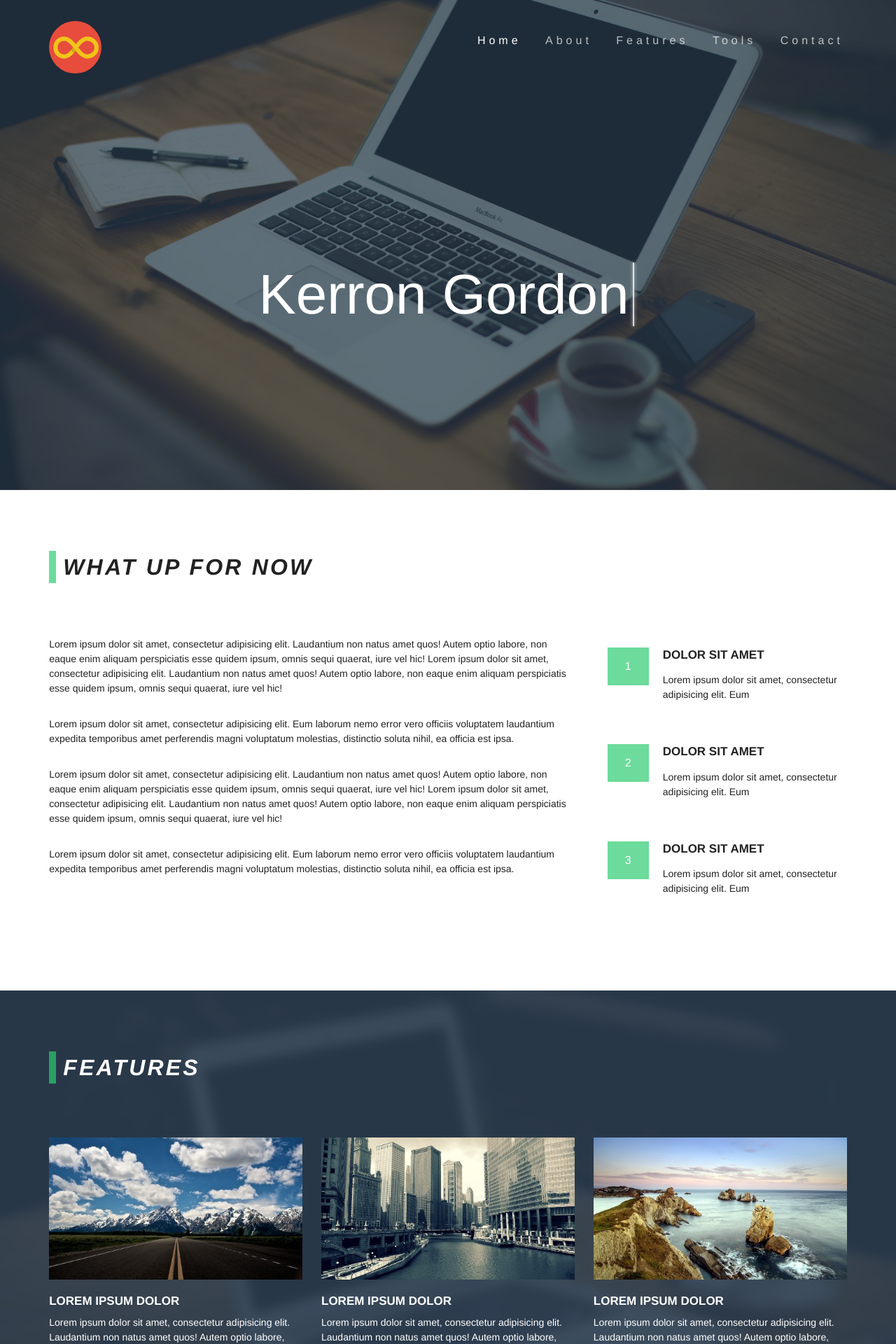
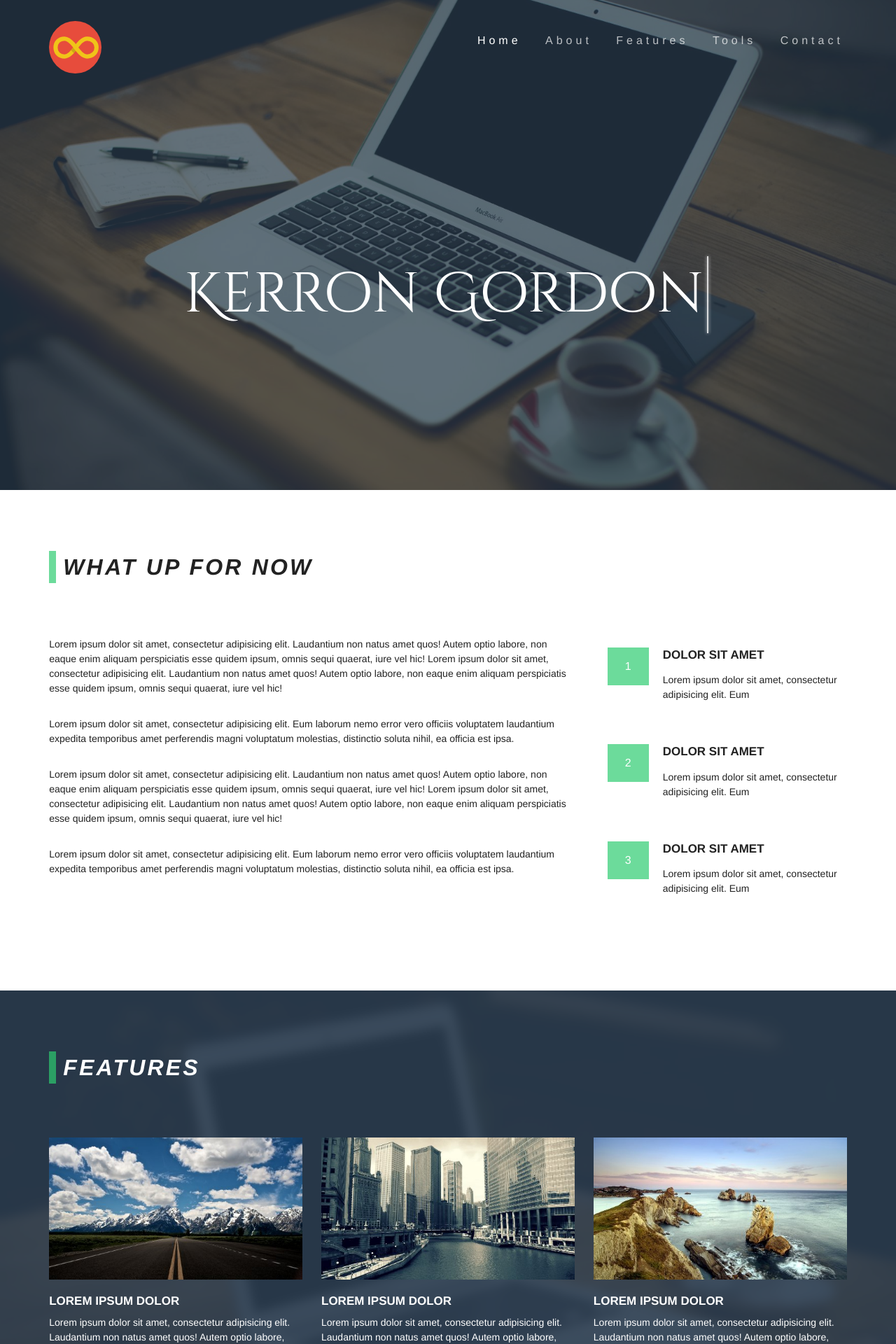
Before and after one commit to kerrongordon/kerrrongordon-jekyll-old, a Jekyll site: the page built from index.html, in a window 1280 px wide. Shown: the top 1920 px of the page at 70% size. Built offline with Jekyll 4.4.1, drawn with Linux system fonts in a browser that asks for light colours.

Commit message:
update font on home h1 to Cinzel Decorative

```diff
--- a/_includes/head.html
+++ b/_includes/head.html
@@ -7,6 +7,7 @@
     <meta name="description" content="{{ site.description }}">
 
 	<link href='http://fonts.googleapis.com/css?family=Open+Sans:400italic,700italic,700,600,400' rel='stylesheet' type='text/css'>
+	<link href='http://fonts.googleapis.com/css?family=Cinzel+Decorative:400,700,900' rel='stylesheet' type='text/css'>
     <link rel="stylesheet" href="{{ "/css/main.css" | prepend: site.baseurl }}">
     <link rel="canonical" href="{{ page.url | replace:'index.html','' | prepend: site.baseurl | prepend: site.url }}">
     <script src="{{ site.baseurl }}/js/wow.min.js"></script>
--- a/_sass/_home.scss
+++ b/_sass/_home.scss
@@ -36,6 +36,7 @@
 		z-index: 2;
 
 		h1 {
+			font-family: 'Cinzel Decorative', cursive;
 			font-size: 5rem;
 
 			span {
```
Also changed, not shown: 5 other files.
